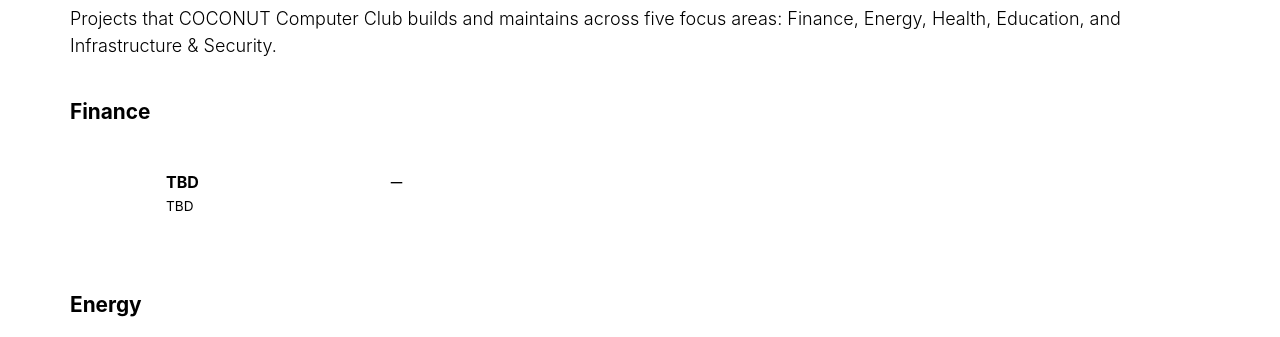
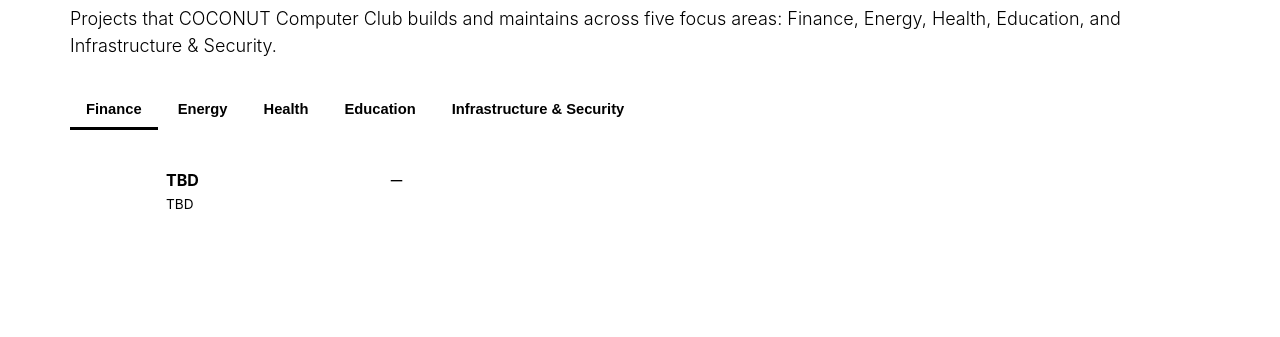
Before and after one commit to kelapa148/web, a Gatsby site: page /projects in a window 1280 px wide. Shown: the part 183-520 px from the top of the page. Built offline with nearby package versions, Linux system fonts and the light colour scheme; Gatsby itself is replaced by a stand-in of ours.

Commit message:
Convert projects categories to horizontal tabs

```diff
--- a/src/pages/projects.js
+++ b/src/pages/projects.js
@@ -1,4 +1,4 @@
-import React from "react"
+import React, { useState } from "react"
 import { graphql } from 'gatsby'
 import Layout from "../components/layout"
 import ProjectCard from "../components/project-card"
@@ -10,23 +10,13 @@
   }
 }) => {
 
-  const Categories = edges
+  const categories = edges
     .filter(edge => !!edge.node.category)
-    .map(edge => (
-      <section key={edge.node.id} className="project-category">
-        <h2>{edge.node.category}</h2>
-        <div className="grids">
-          {edge.node.projects
-            .filter(project => !!project.name)
-            .map(project => (
-              <ProjectCard
-                key={project.name + project.description}
-                project={project}
-              />
-            ))}
-        </div>
-      </section>
-    ))
+    .map(edge => edge.node)
+
+  const [active, setActive] = useState(categories.length ? categories[0].category : "")
+
+  const activeCategory = categories.find(cat => cat.category === active)
 
   return (
     <Layout>
@@ -41,7 +31,31 @@
         focus areas: Finance, Energy, Health, Education, and Infrastructure
         &amp; Security.
       </div>
-      {Categories}
+      <div className="project-tabs" role="tablist">
+        {categories.map(cat => (
+          <button
+            key={cat.id}
+            role="tab"
+            aria-selected={cat.category === active}
+            className={"project-tab" + (cat.category === active ? " active" : "")}
+            onClick={() => setActive(cat.category)}
+          >
+            {cat.category}
+          </button>
+        ))}
+      </div>
+      {activeCategory && (
+        <div className="grids" style={{ marginTop: 24 }}>
+          {activeCategory.projects
+            .filter(project => !!project.name)
+            .map(project => (
+              <ProjectCard
+                key={project.name + project.description}
+                project={project}
+              />
+            ))}
+        </div>
+      )}
     </Layout>
   )
 }
--- a/src/styles/projects.scss
+++ b/src/styles/projects.scss
@@ -1,8 +1,31 @@
-.project-category {
-  margin: 2.5rem 0;
-  h2 {
-    font-size: 1.3rem;
-    margin-bottom: 1rem;
+.project-tabs {
+  display: flex;
+  gap: 4px;
+  border-bottom: 1px solid var(--card-bdr);
+  margin-top: 2rem;
+  overflow-x: auto;
+  -webkit-overflow-scrolling: touch;
+  scrollbar-width: none;
+  &::-webkit-scrollbar {
+    display: none;
+  }
+}
+.project-tab {
+  background: none;
+  border: 0;
+  border-bottom: 3px solid transparent;
+  padding: 10px 16px;
+  font-size: 0.92rem;
+  font-weight: 600;
+  color: var(--text-secondary-color);
+  cursor: pointer;
+  white-space: nowrap;
+  &:hover {
+    color: var(--primary-color);
+  }
+  &.active {
+    color: var(--primary-color);
+    border-bottom-color: var(--primary-color);
   }
 }
 .project-card {
```
